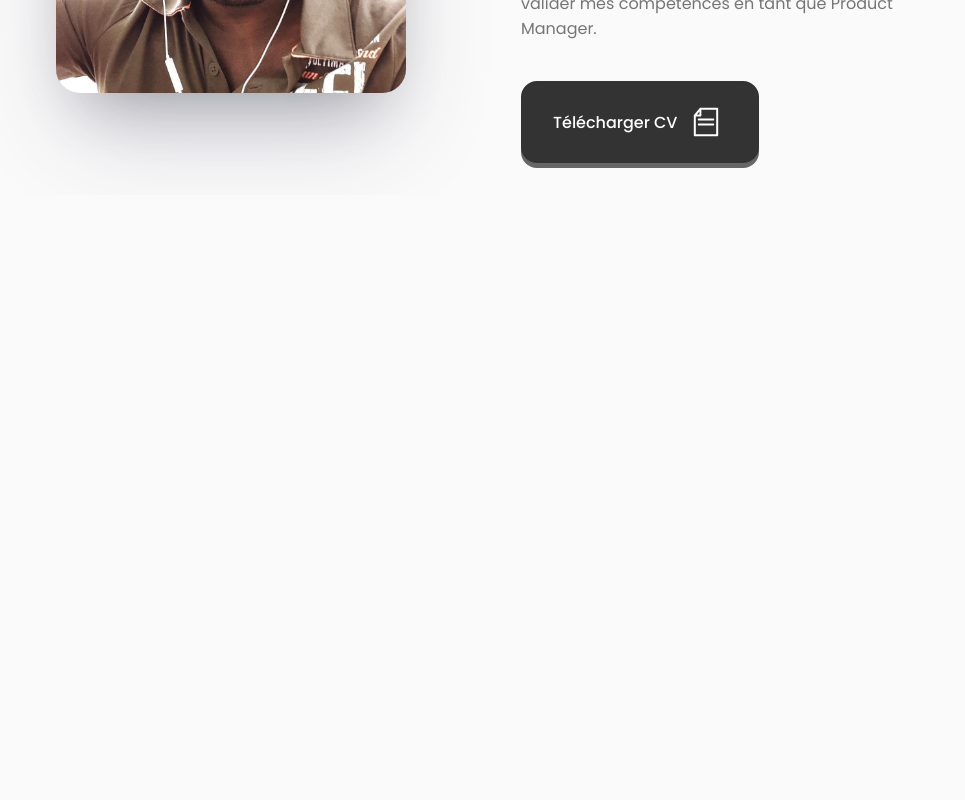
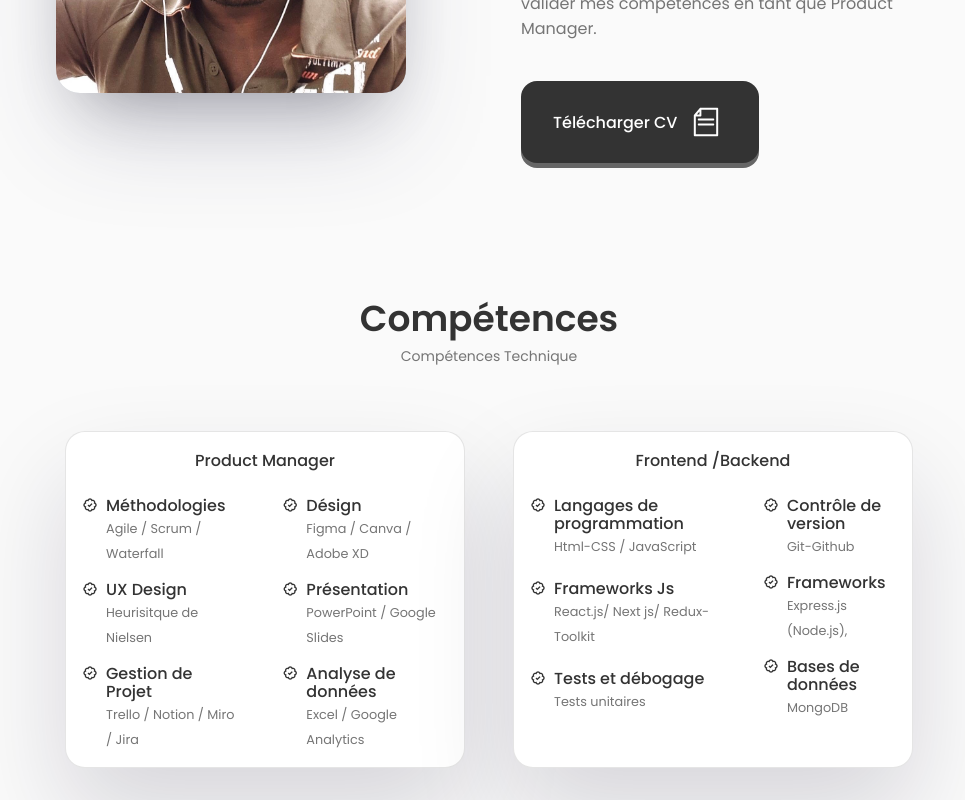
Before and after one commit to KD-Kongo-Dervilon/Portfolio-Product-Owner, a React (Create React App) app in the folder portfolio-product-owner/: page / in a window 1280 px wide. Shown: the part 1257-2057 px from the top of the page, without its empty margins (151-1116 px from the left). Before the commit the page ends 1452 px from the top, so only its background shows below. Built offline with nearby package versions, Linux system fonts and the light colour scheme.

Commit message:
Mise en place des skills

```diff
--- a/portfolio-product-owner/src/App.js
+++ b/portfolio-product-owner/src/App.js
@@ -3,6 +3,7 @@ import "./App.css";
 import Header from './components/header/Header';
 import Home from './components/home/Home';
 import About from './components/about/About';
+import Skills from './components/skills/Skills';
 
 const App = () => {
   return (
@@ -11,6 +12,7 @@ const App = () => {
       <main className="main">
         <Home />
         <About/>
+        <Skills/>
       </main>
     </>
   )
--- /dev/null
+++ b/portfolio-product-owner/src/components/skills/Frontend.jsx
@@ -0,0 +1,84 @@
+import React from 'react'
+
+const Frontend = () => {
+    return (
+        <div className="skills__content">
+            <h3 className="skills__title">Frontend /Backend</h3>
+
+            <div className="skills__box">
+                <div className="skills__group">
+                    <div className="skills__data">
+                        <i class="bx bx-badge-check"></i>
+
+                        <div>
+                            <h3 className="skills__name">Langages de programmation</h3>
+                            <span className="skills__level">
+                                Html-CSS / JavaScript
+                            </span>
+                        </div>
+                    </div>
+
+                    <div className="skills__data">
+                        <i class="bx bx-badge-check"></i>
+
+                        <div>
+                            <h3 className="skills__name">Frameworks Js</h3>
+                            <span className="skills__level">
+                                React.js/ Next js/ Redux-Toolkit
+                            </span>
+                        </div>
+                    </div>
+
+                    <div className="skills__data">
+                        <i class="bx bx-badge-check"></i>
+
+                        <div>
+                            <h3 className="skills__name">Tests et débogage</h3>
+                            <span className="skills__level"> Tests unitaires </span>
+                        </div>
+                    </div>
+
+                </div>
+
+                <div className="skills__group">
+                    <div className="skills__data">
+                        <i class="bx bx-badge-check"></i>
+
+                        <div>
+                            <h3 className="skills__name">Contrôle de version</h3>
+                            <span className="skills__level">
+                                Git-Github
+                            </span>
+                        </div>
+                    </div>
+
+                    <div className="skills__data">
+                        <i class="bx bx-badge-check"></i>
+
+                        <div>
+                            <h3 className="skills__name">Frameworks </h3>
+                            <span className="skills__level">
+                                Express.js (Node.js),
+                            </span>
+                        </div>
+                    </div>
+
+                    <div className="skills__data">
+                        <i class="bx bx-badge-check"></i>
+
+                        <div>
+                            <h3 className="skills__name">Bases de données</h3>
+                            <span className="skills__level">
+                                MongoDB
+                            </span>
+                        </div>
+                    </div>
+
+                </div>
+            </div>
+
+        </div>
+    )
+}
+
+export default Frontend
--- /dev/null
+++ b/portfolio-product-owner/src/components/skills/Owner.jsx
@@ -0,0 +1,86 @@
+import React from 'react'
+
+const Owner = () => {
+    return (
+        <div className="skills__content">
+            <h3 className="skills__title">Product Manager </h3>
+
+            <div className="skills__box">
+                <div className="skills__group">
+                    <div className="skills__data">
+                        <i class="bx bx-badge-check"></i>
+
+                        <div>
+                            <h3 className="skills__name">Méthodologies</h3>
+                            <span className="skills__level">
+                            Agile / Scrum / Waterfall
+                            </span>
+                        </div>
+                    </div>
+
+                    <div className="skills__data">
+                        <i class="bx bx-badge-check"></i>
+
+                        <div>
+                            <h3 className="skills__name">UX Design</h3>
+                            <span className="skills__level">
+                                Heurisitque de Nielsen
+                            </span>
+                        </div>
+                    </div>
+
+                    <div className="skills__data">
+                        <i class="bx bx-badge-check"></i>
+
+                        <div>
+                            <h3 className="skills__name">Gestion de Projet</h3>
+                            <span className="skills__level">
+                                Trello / Notion / Miro / Jira
+                            </span>
+                        </div>
+                    </div>
+
+                </div>
+
+                <div className="skills__group">
+                    <div className="skills__data">
+                        <i class="bx bx-badge-check"></i>
+
+                        <div>
+                            <h3 className="skills__name">Désign</h3>
+                            <span className="skills__level">
+                            Figma / Canva / Adobe XD
+                            </span>
+                        </div>
+                    </div>
+
+                    <div className="skills__data">
+                        <i class="bx bx-badge-check"></i>
+
+                        <div>
+                            <h3 className="skills__name"> Présentation </h3>
+                            <span className="skills__level">
+                                PowerPoint / Google Slides
+                            </span>
+                        </div>
+                    </div>
+
+                    <div className="skills__data">
+                        <i class="bx bx-badge-check"></i>
+
+                        <div>
+                            <h3 className="skills__name">Analyse de données</h3>
+                            <span className="skills__level">
+                                Excel / Google Analytics
+                            </span>
+                        </div>
+                    </div>
+
+                </div>
+            </div>
+
+        </div>
+    )
+}
+
+export default Owner
--- /dev/null
+++ b/portfolio-product-owner/src/components/skills/Skills.jsx
@@ -0,0 +1,19 @@
+import React from 'react';
+import "./skills.css";
+import Owner from './Owner';
+import Frontend from './Frontend';
+
+const Skills = () => {
+    return (
+        <section className="skills section" id="skills">
+            <h2 className="section__title">Compétences</h2>
+            <span className="section__subtitle"> Compétences Technique </span>
+            <div className="skills__container container grid">
+                <Owner/>
+                <Frontend/>
+            </div>
+        </section>
+    )
+}
+
+export default Skills
--- /dev/null
+++ b/portfolio-product-owner/src/components/skills/skills.css
@@ -0,0 +1,75 @@
+.skills__container {
+    grid-template-columns: repeat(2, 400px);
+    column-gap: 3rem;
+    justify-content: center;
+}
+
+.skills__content {
+    background-color: var(--container-color);
+    border: 1px solid rgba(0, 0, 0, 0.1);
+    padding: 1rem;
+    box-shadow: rgba(17, 12, 46, 0.15) 0px 48px 100px 0px;
+    border-radius: 1.25rem;
+    -webkit-border-radius: 1.25rem;
+    -moz-border-radius: 1.25rem;
+    -ms-border-radius: 1.25rem;
+    -o-border-radius: 1.25rem;
+}
+
+.skills__title {
+    font-size: var(--normal-font-size);
+    font-weight: var(--font-medium);
+    text-align: center;
+    margin-bottom: var(--mb-1-5);
+}
+
+.skills__box {
+    display: flex;
+    justify-content: center;
+    column-gap: 2.5rem;
+}
+
+.skills__group {
+    display: grid;
+    align-items: flex-start;
+    row-gap: 1rem;
+}
+
+.skills__data {
+    display: flex;
+    column-gap: 0.5rem;
+}
+
+.skills .bx-badge-check {
+    font-size: 1rem;
+    color: var(--title-color);
+}
+
+.skills__name {
+    font-size:var(--normal-font-size);
+    font-weight:var(--font-medium);
+    line-height: 18px;
+}
+
+.skills__level {
+    font-size: 0.80rem;
+}
+
+/*=============== BREAKPOINTS ===============*/
+/* For large devices */
+@media screen and (max-width: 992px) {
+
+    }
+
+    /* For medium devices */
+    @media screen and (max-width: 768px) {
+
+    }
+
+
+    @media screen and (max-width: 576px) {
+    }
+
+    /* For small devices */
+    @media screen and (max-width: 350px) {
+    }
```
